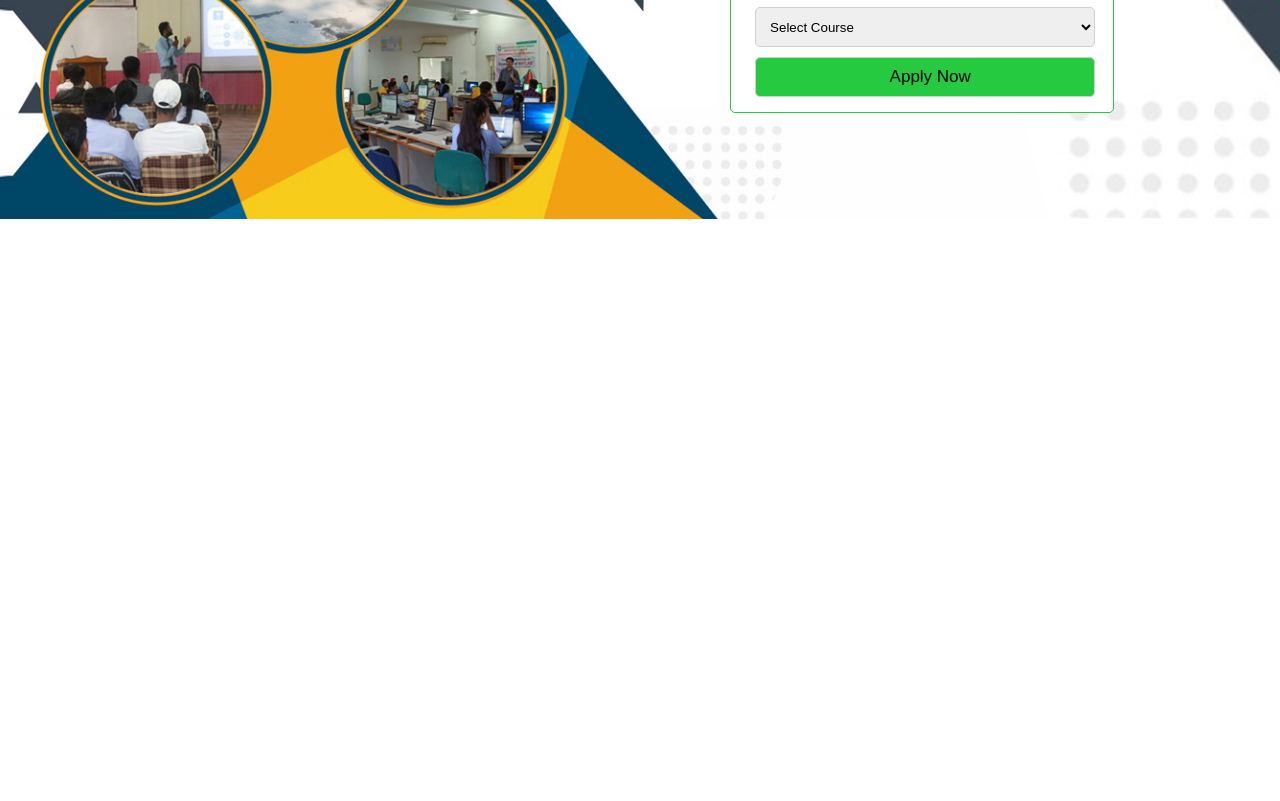
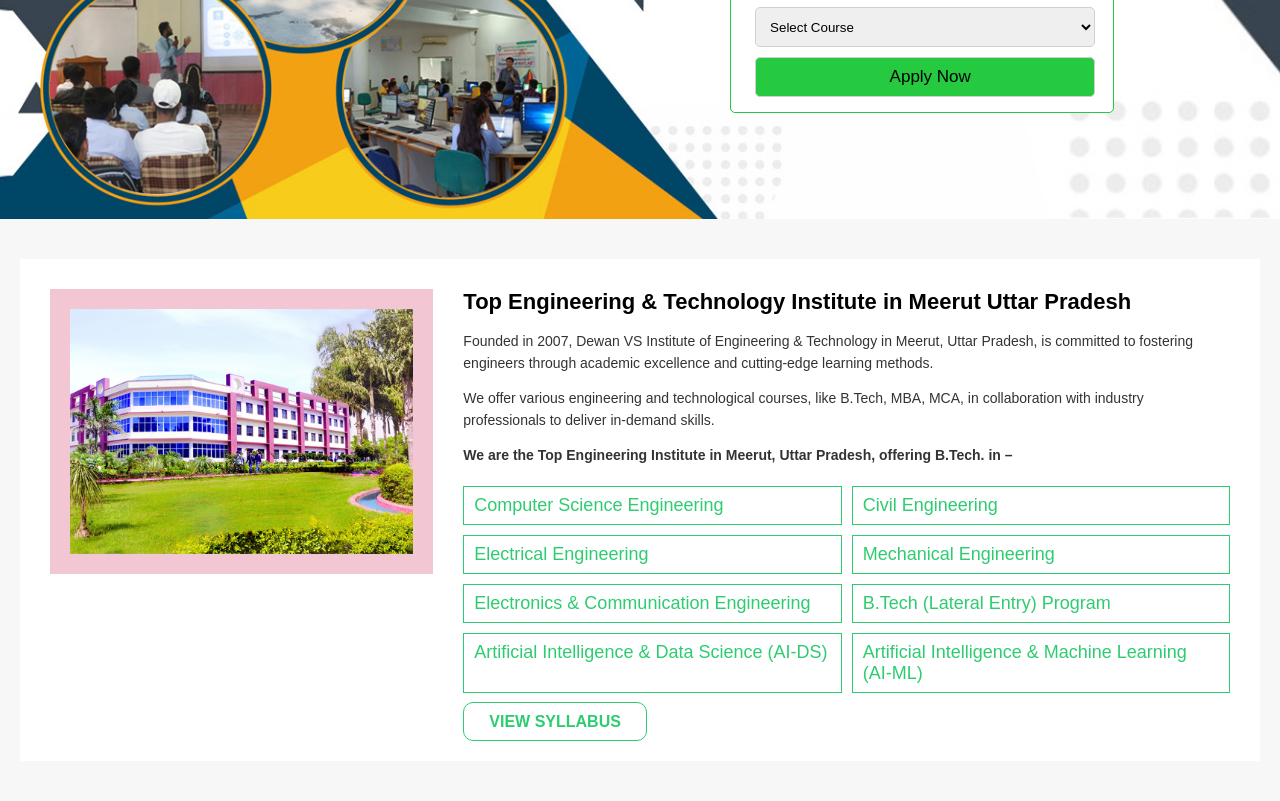
Before and after one commit to Amaan-stack-developer/Dewan-college-website-clone2, a plain HTML site: page index.html in a window 1280 px wide. Shown: the part 546-1347 px from the top of the page. Before the commit the page ends 800 px from the top, so only its background shows below. Drawn offline with Linux system fonts and the light colour scheme.

Commit message:
edit7
edit7

```diff
--- a/index.html
+++ b/index.html
@@ -74,5 +74,49 @@
         </form>
     </section>
     <!-- Home Section02 -->
+
+    <section class="college-section">
+        <div class="container">
+
+            <div class="left">
+                <div class="image-box">
+                    <img src="images/a_files/college-frount.jpg" alt="College Image">
+                </div>
+            </div>
+
+            <div class="right">
+                <h2>Top Engineering & Technology Institute in Meerut Uttar Pradesh</h2>
+
+                <p>
+                    Founded in 2007, Dewan VS Institute of Engineering & Technology in Meerut, Uttar Pradesh,
+                    is committed to fostering engineers through academic excellence and cutting-edge learning
+                    methods.
+                </p>
+
+                <p>
+                    We offer various engineering and technological courses, like B.Tech, MBA, MCA,
+                    in collaboration with industry professionals to deliver in-demand skills.
+                </p>
+
+                <p class="highlight">
+                    We are the Top Engineering Institute in Meerut, Uttar Pradesh, offering B.Tech. in –
+                </p>
+
+                <div class="courses">
+                    <div class="course"><a href="" class="c1">Computer Science Engineering</a></div>
+                    <div class="course"><a href="" class="c1">Civil Engineering</a></div>
+                    <div class="course"><a href="" class="c1">Electrical Engineering</a></div>
+                    <div class="course"><a href="" class="c1">Mechanical Engineering</a></div>
+                    <div class="course"><a href="" class="c1">Electronics & Communication Engineering</a></div>
+                    <div class="course"><a href="" class="c1">B.Tech (Lateral Entry) Program</a></div>
+                    <div class="course"><a href="" class="c1">Artificial Intelligence & Data Science (AI-DS)</a></div>
+                    <div class="course"><a href="" class="c1">Artificial Intelligence & Machine Learning (AI-ML)</a></div>
+                </div>
+
+                <a href="" class="btn-view-syllabus">VIEW SYLLABUS</a>
+            </div>
+
+        </div>
+    </section>
 </body>
 </html>
--- a/style.css
+++ b/style.css
@@ -2,6 +2,7 @@
     margin: 0;
     padding: 0;
     box-sizing: border-box;
+    font-family: Arial, Helvetica, sans-serif;
 }
 /* Header */
 .header{
@@ -438,3 +439,212 @@
     font-size: 15px;
   }
 }
+
+
+body {
+    background: #f7f7f7;
+}
+
+.college-section {
+    padding: 40px 20px;
+}
+
+.container {
+    max-width: 100%;
+    margin: auto;
+    display: flex;
+    gap: 30px;
+    background: #fff;
+    padding: 30px;
+}
+
+.left {
+    flex: 1;
+}
+
+.image-box {
+    background: #f3c6d3;
+    padding: 20px;
+}
+
+.image-box img {
+    width: 100%;
+    display: block;
+    transition: .5s;
+}
+.image-box img:hover {
+    width: 100%;
+    display: block;
+    border-radius: 15px;
+    transform: scale(1.05);
+}
+
+.right {
+    flex: 2;
+}
+
+.right h2 {
+    font-size: 22px;
+    margin-bottom: 15px;
+}
+
+.right p {
+    font-size: 14px;
+    line-height: 1.6;
+    margin-bottom: 12px;
+    color: #333;
+}
+
+.highlight {
+    color: #e74c3c;
+    font-weight: bold;
+}
+
+.courses {
+    display: grid;
+    grid-template-columns: 1fr 1fr;
+    gap: 10px;
+    margin: 20px 0;
+}
+
+.course {
+    border: 1px solid #2ecc71;
+    padding: 8px 10px;
+    font-size: 13px;
+    cursor: pointer;
+    color: #2ecc71;
+}
+.btn-view-syllabus {
+    padding: 10px 25px;
+    border: 1px solid #2ecc71;
+    background: transparent;
+    color: #2ecc71;
+    cursor: pointer;
+    font-weight: bold;
+}
+
+.courses {
+    display: grid;
+    grid-template-columns: 1fr 1fr;
+    gap: 10px;
+    margin: 20px 0;
+}
+
+.course {
+    border: 1px solid #2ecc71;
+    padding: 8px 10px;
+    font-size: 13px;
+    cursor: pointer;
+    transition: all 0.3s ease;
+}
+
+/* anchor normal state */
+.course a {
+    color: #2ecc71;
+    text-decoration: none;
+    font-size: 18px;
+    display: block;
+}
+
+/* ✅ hover on box */
+.course:hover {
+    background-color: #26b160;
+}
+
+/* ✅ hover par anchor text white */
+.course:hover a {
+    color: #ffffff;
+}
+
+.courses {
+    display: grid;
+    grid-template-columns: 1fr 1fr;
+    gap: 10px;
+    margin: 20px 0;
+}
+
+.course {
+    border: 1px solid #2ecc71;
+    padding: 8px 10px;
+    font-size: 13px;
+    cursor: pointer;
+    transition: all 0.3s ease;
+}
+
+/* anchor normal state */
+.course a {
+    color: #2ecc71;
+    text-decoration: none;
+    display: block;
+}
+
+/* ✅ hover on box */
+.course:hover {
+    background-color: #26b160;
+}
+
+/* ✅ hover par anchor text white */
+.course:hover a {
+    color: #ffffff;
+}
+
+.btn-view-syllabus{
+    padding: 10px 25px;
+    border: 1px solid #2ecc71;
+    background: transparent;
+    color: #2ecc71;
+    border-radius: 10px;
+    cursor: pointer;
+    font-weight: bold;
+    text-decoration: none;
+    transition: all 0.3s ease;
+}
+.btn-view-syllabus:hover{
+    padding: 10px 25px;
+    border: 1px solid #2ecc71;
+    background: transparent;
+    color: white;
+    border-radius: 10px;
+    cursor: pointer;
+    background-color: #2ecc71;
+    font-weight: bold;
+    transition: all 0.3s ease;
+}
+
+
+@media screen and (max-width: 375px) and (max-height: 667px) {
+
+    .container {
+        flex-direction: column;
+        padding: 15px;
+    }
+
+    .image-box {
+        padding: 10px;
+    }
+
+    .right h2 {
+        font-size: 18px;
+        text-align: center;
+    }
+
+    .right p {
+        font-size: 13px;
+        text-align: justify;
+    }
+
+    .courses {
+        grid-template-columns: 1fr;
+    }
+
+    .course {
+        font-size: 12px;
+        text-align: center;
+    }
+
+    .btn-view-syllabus {
+        width: 100%;
+        margin-top: 10px;
+        margin-left: 60px;
+    }
+}
```
